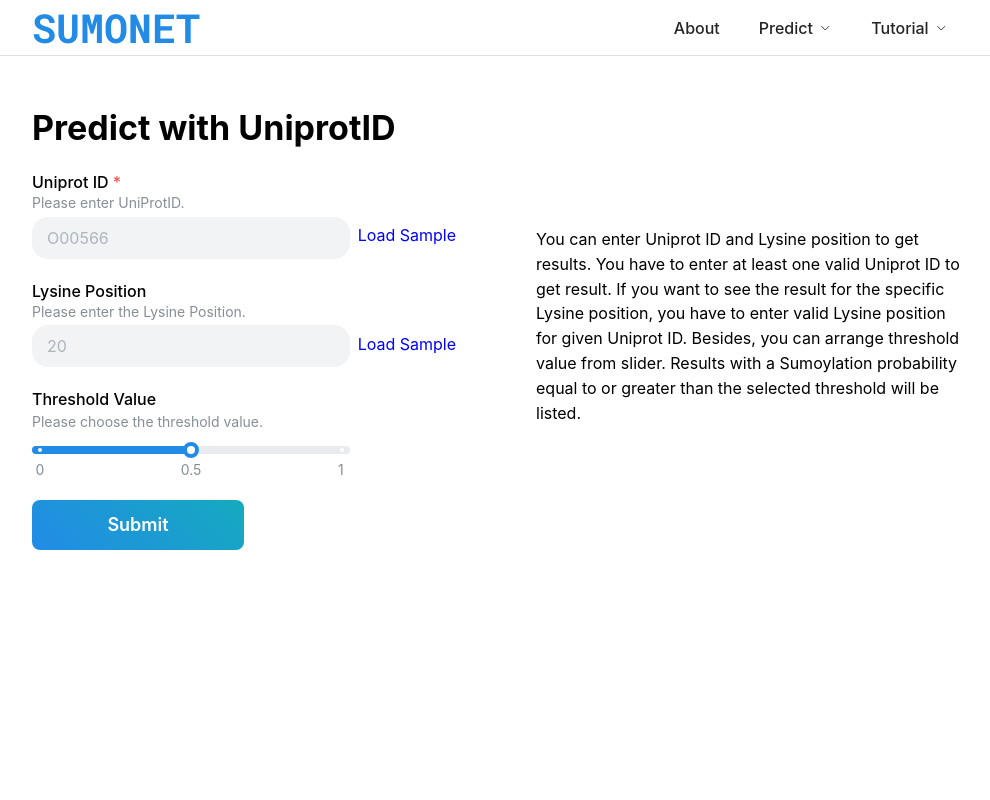
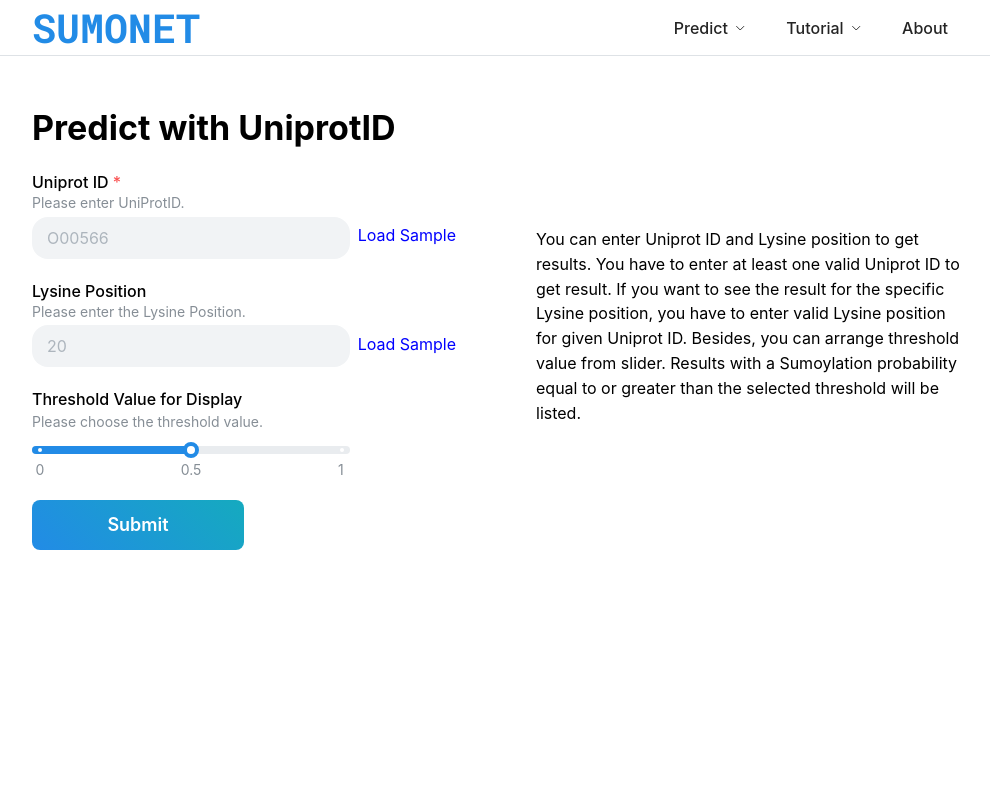
Before and after one commit to tastanlab/SUMOnet-Frontend, a Next.js app: page / in a window 1280 px wide. Shown: the top 800 px of the page, without its empty margins (144-1134 px from the left). Built offline with nearby package versions, Linux system fonts and the light colour scheme.

Commit message:
Order: Predict, Tutorial, About; For display text for threshold.

```diff
--- a/components/navbar/HeaderMenu.tsx
+++ b/components/navbar/HeaderMenu.tsx
@@ -6,7 +6,7 @@
 import { useState } from 'react';
 
 const links = [
-  { link: '/about', label: 'About' },
+
   {
     label: 'Predict',
     links: [
@@ -21,7 +21,8 @@
       { link: '/beginner-tutorial', label: 'Website Tutorial' },
       { link: '/advanced-tutorial', label: 'Package Tutorial' }
     ]
-  }
+  },
+  { link: '/about', label: 'About' },
 ];
 
 export function HeaderMenu() {
--- a/components/prot/prot.tsx
+++ b/components/prot/prot.tsx
@@ -180,7 +180,7 @@
               </Text>
             </div>
           </Flex>
-              <Text fw={500}> Threshold Value</Text>
+              <Text fw={500}> Threshold Value for Display</Text>
               <Text c="dimmed" size="sm" >Please choose the threshold value. </Text>
               <Space h="xs" />
               <Slider
--- a/components/protseq/protseq.tsx
+++ b/components/protseq/protseq.tsx
@@ -12,7 +12,7 @@
   },
 
   headings: {
-    fontFamily: 'Arial',
+    fontFamily: 'Roboto Mono, monospace',
     sizes: {
       h1: { fontSize: rem(25) },
     },
@@ -79,6 +79,7 @@
               onChange={(event) => setProteinSequence(event.currentTarget.value)}
               style={{
                 flexGrow: 1,  // Allow textarea to grow filling the space
+
               }}
             />
             <div style={{ textAlign: 'right',paddingTop:'42px' }}>
```
